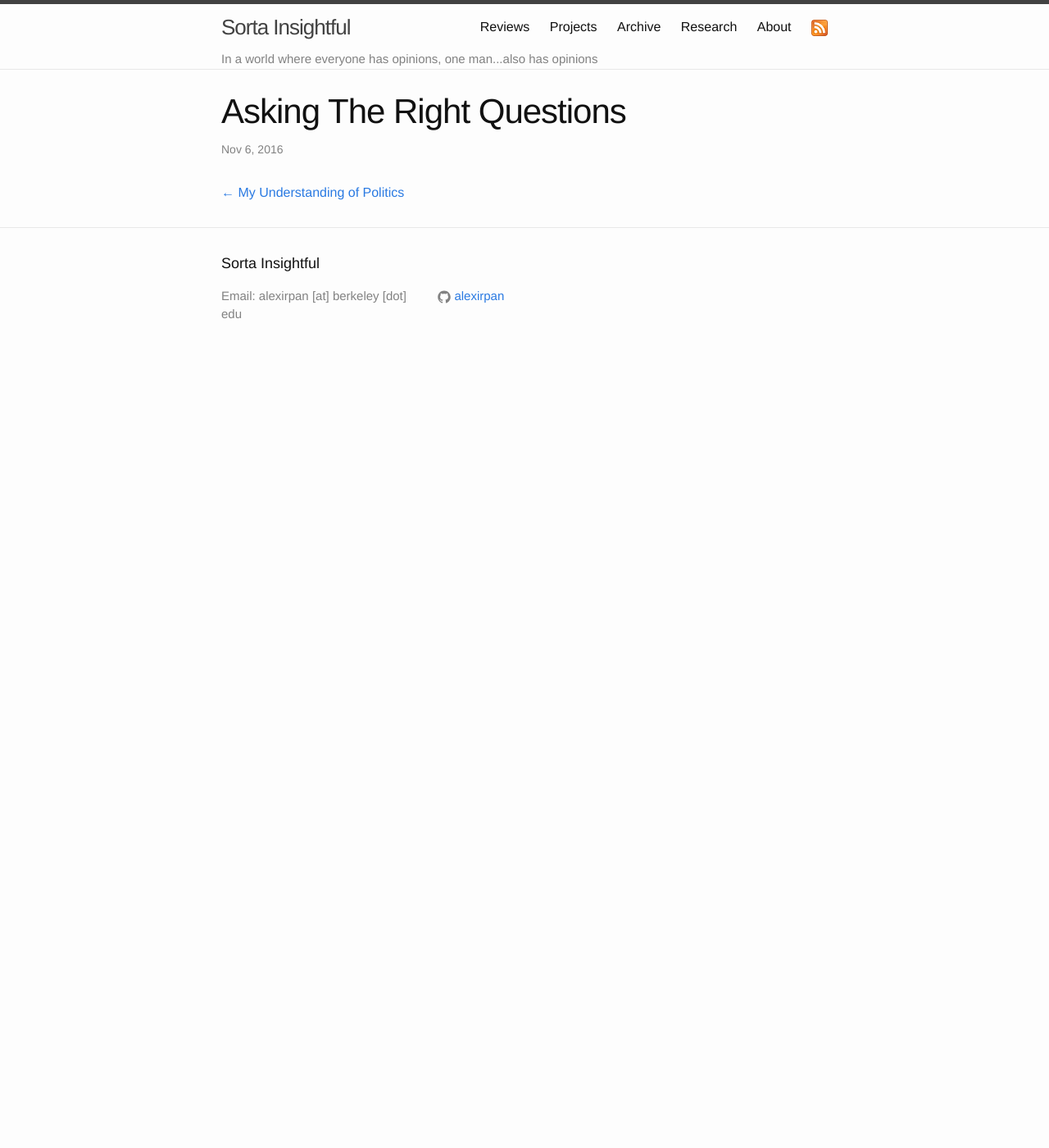
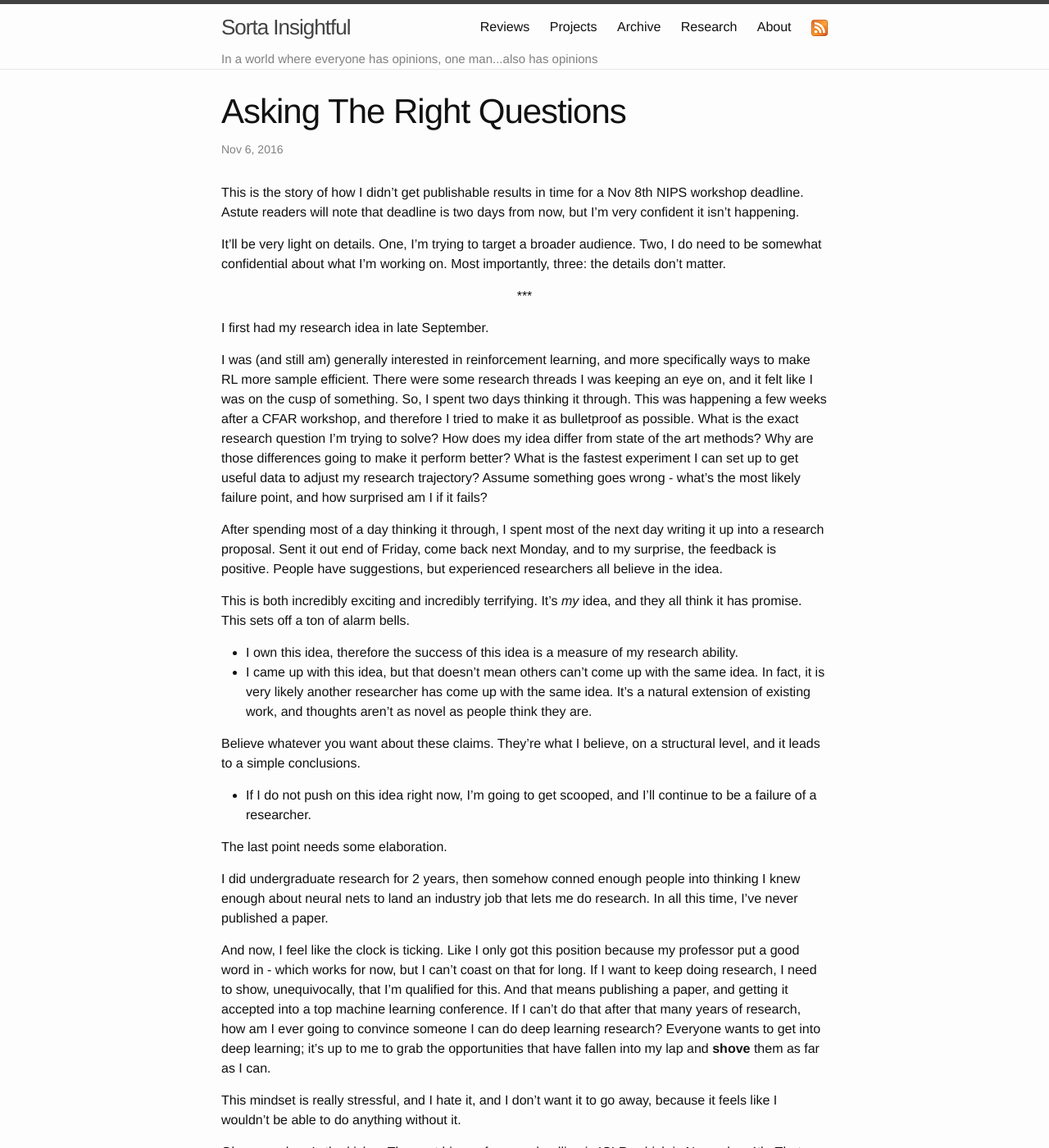
Before and after one commit to alexirpan/alexirpan.github.io, a Jekyll site: the page built from _posts/2016-11-06-right-questions.markdown, in a window 1280 px wide and 1400 px high. Shown: the whole window at 82% size. Built offline with Jekyll 4.4.1, drawn with Linux system fonts in a browser that asks for light colours; some of the changed text lies outside the part shown.

Commit message:
I think this is moving in a good direction.

```diff
--- a/_posts/2016-11-06-right-questions.markdown
+++ b/_posts/2016-11-06-right-questions.markdown
@@ -3,3 +3,76 @@ layout: post
 title:  "Asking The Right Questions"
 date:   2016-11-06 01:35:00 -0700
 ---
+
+This is the story of how I didn't get publishable results in time for a
+Nov 8th NIPS workshop deadline. Astute readers will note that deadline is
+two days from now, but I'm very confident it isn't happening.
+
+It'll be very light on details. One, I'm trying to target a broader audience.
+Two, I do need to be somewhat confidential
+about what I'm working on. Most importantly, three: the details
+don't matter.
+
+\*\*\*
+{: .centered }
+
+I first had my research idea in late September.
+
+I was (and still am) generally interested in reinforcement learning, and more
+specifically ways to make RL more sample efficient. There were some research
+threads I was keeping an eye on, and it felt like I was on the cusp of
+something. So, I spent two days thinking it through. This was happening
+a few weeks after a CFAR workshop, and therefore I tried to make it as bulletproof
+as possible. What is the exact research question I'm trying to solve?
+How does my idea differ from state of the art methods? Why are those
+differences going to make it perform better?
+What is the fastest experiment I can set up to get useful data to adjust my
+research trajectory?
+Assume something goes wrong - what's the most likely failure point, and how
+surprised am I if it fails?
+
+After spending most of a day thinking it through, I spent most of the next day
+writing it up into a research proposal. Sent it out end of Friday, come back
+next Monday, and to my surprise, the feedback is positive. People have
+suggestions, but experienced researchers all believe in the idea.
+
+This is both incredibly exciting and incredibly terrifying. It's *my*
+idea, and they all think it has promise. This sets off a ton of alarm
+bells.
+
+* I own this idea, therefore the success of this idea is a measure of my
+research ability.
+* I came up with this idea, but that doesn't mean others can't come up with
+the same idea. In fact, it is very likely another researcher has come up with
+the same idea. It's a natural extension of existing work, and thoughts aren't
+as novel as people think they are.
+
+Believe whatever you want about these claims. They're what I believe, on
+a structural level, and it leads to a simple conclusions.
+
+* If I do not push on this idea right now, I'm going to get scooped, and
+I'll continue to be a failure of a researcher.
+
+The last point needs some elaboration.
+
+I did undergraduate research for 2 years, then somehow conned enough people
+into thinking I knew enough about neural nets to land an industry job that
+lets me do research. In all this time, I've never published a paper.
+
+And now, I feel like the clock is ticking. Like I only got this position
+because my professor put a good word in - which works for now, but I can't
+coast on that for long. If I want to keep doing research, I need to show,
+unequivocally, that I'm qualified for this. And that means publishing a paper,
+and getting it accepted into a top machine learning conference. If I can't do
+that after that many years of research, how am I ever going to convince someone
+I can do deep learning research? Everyone wants to get into deep learning; it's
+up to me to grab the opportunities that have fallen into my lap and **shove**
+them as far as I can.
+
+This mindset is really stressful, and I hate it, and I don't want it to go away,
+because it feels like I wouldn't be able to do anything without it.
+
+Okay, now here's the kicker. The next big conference deadline is ICLR, which is
+November 4th. That gives me just over a month to turn my idea into a paper.
+
+*Holy shit.*
```
